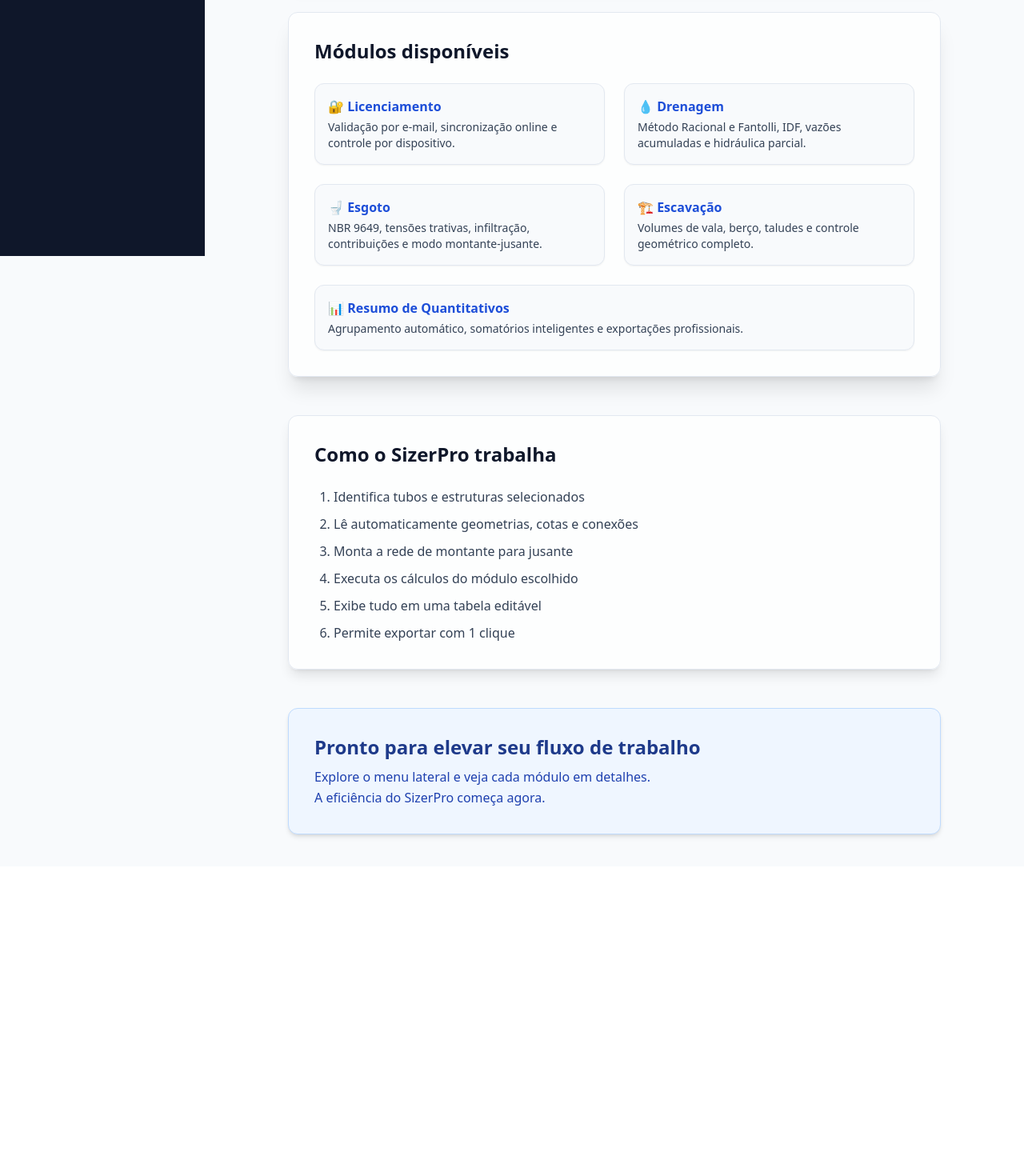
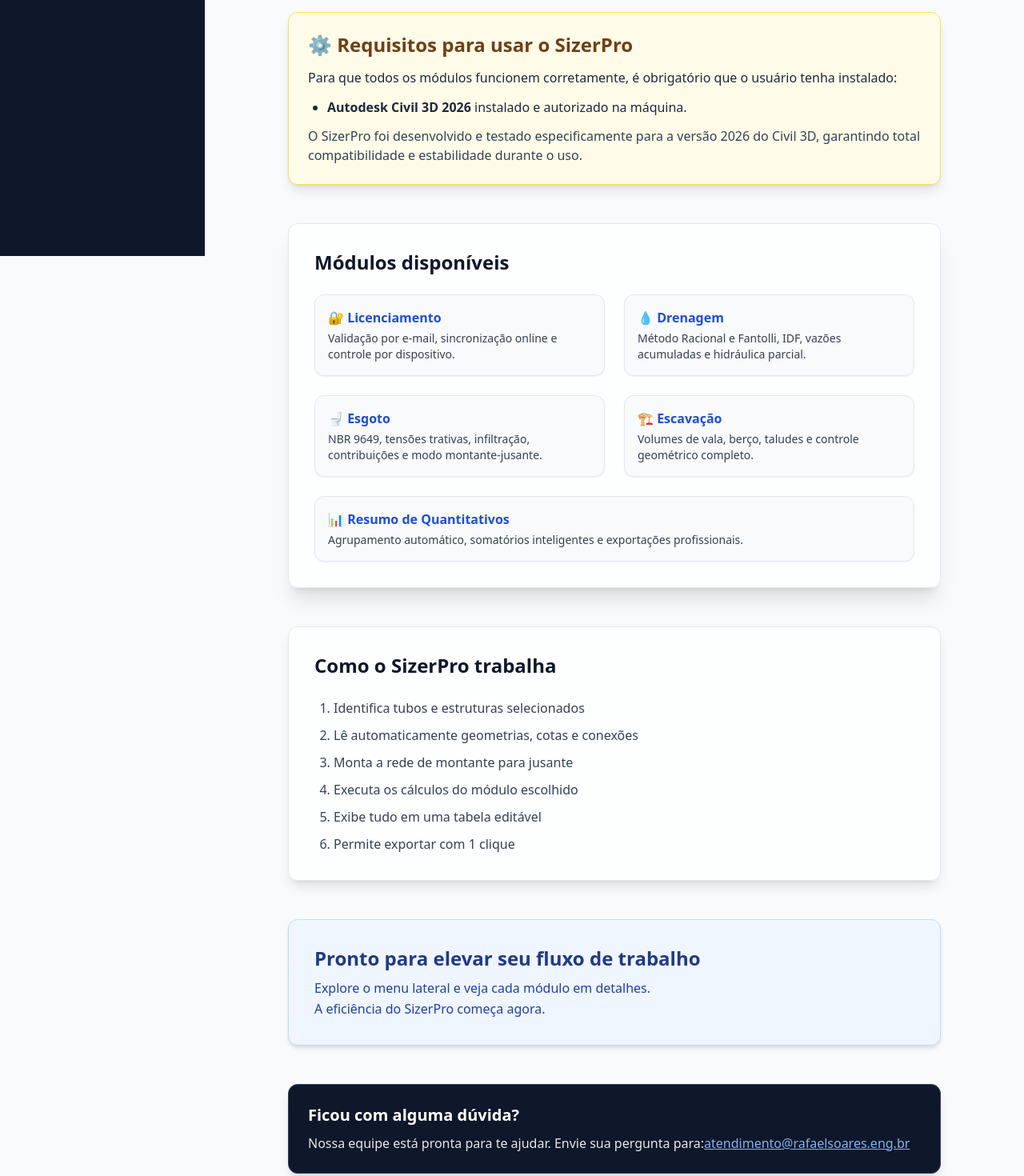
Before and after one commit to rafaelmagalhaessoares/sizerproajuda, a React (Vite) app: page / in a window 1280 px wide. Shown: the part 480-1950 px from the top of the page at 80% size. Before the commit the page ends 1563 px from the top, so only its background shows below. Built offline with nearby package versions, Linux system fonts and the light colour scheme.

Commit message:
Ajustes nos textos

```diff
--- a/index.html
+++ b/index.html
@@ -4,6 +4,7 @@
     <meta charset="UTF-8" />
     <meta name="viewport" content="width=device-width, initial-scale=1.0" />
     <title>Ajuda | SizerPro</title>
+    <link rel="icon" type="image/png" href="/Logo-AzulEscuro.png" />
   </head>
   <body>
     <div id="root"></div>
--- a/src/Help.jsx
+++ b/src/Help.jsx
@@ -159,6 +159,28 @@
   </p>
 </div>
 
+{/* CARD — Requisitos */}
+<div className="bg-yellow-50 border border-yellow-300 p-6 rounded-xl shadow-lg mt-10">
+  <h3 className="text-2xl font-bold text-yellow-900 flex items-center gap-2">
+    ⚙️ Requisitos para usar o SizerPro
+  </h3>
+
+  <p className="text-slate-800 mt-3 leading-relaxed">
+    Para que todos os módulos funcionem corretamente, é obrigatório que o usuário tenha instalado:
+  </p>
+
+  <ul className="list-disc ml-6 mt-3 text-slate-800 space-y-1">
+    <li>
+      <strong>Autodesk Civil 3D 2026</strong> instalado e autorizado na máquina.
+    </li>
+  </ul>
+
+  <p className="text-slate-700 mt-3">
+    O SizerPro foi desenvolvido e testado especificamente para a versão 2026 do Civil 3D,
+    garantindo total compatibilidade e estabilidade durante o uso.
+  </p>
+</div>
+
 
 
     {/* MÓDULOS */}
@@ -243,6 +265,20 @@
         A eficiência do SizerPro começa agora.
       </p>
     </div>
+{/* CARD — Suporte */}
+<div className="mt-12 bg-slate-900 text-white p-6 rounded-xl shadow-lg border border-slate-700">
+  <h3 className="text-xl font-semibold mb-2"> Ficou com alguma dúvida?</h3>
+  <p className="opacity-90 leading-relaxed">
+    Nossa equipe está pronta para te ajudar.
+    Envie sua pergunta para:
+    <a
+       href= "mailto:atendimento@rafaelsoares.eng.br"
+      className="underline text-blue-300 hover:text-blue-200"
+    >
+      atendimento@rafaelsoares.eng.br
+    </a>
+  </p>
+</div>
 
   </section>
 )}
@@ -306,7 +342,20 @@
         <li>Licenças expiradas permanecem inativas até regularização.</li>
       </ul>
     </div>
-
+{/* CARD — Suporte */}
+<div className="mt-12 bg-slate-900 text-white p-6 rounded-xl shadow-lg border border-slate-700">
+  <h3 className="text-xl font-semibold mb-2"> Ficou com alguma dúvida?</h3>
+  <p className="opacity-90 leading-relaxed">
+    Nossa equipe está pronta para te ajudar.
+    Envie sua pergunta para:
+    <a
+       href= "mailto:atendimento@rafaelsoares.eng.br"
+      className="underline text-blue-300 hover:text-blue-200"
+    >
+      atendimento@rafaelsoares.eng.br
+    </a>
+  </p>
+</div>
   </section>
 )}
 
@@ -799,6 +848,20 @@
         O SizerPro processa tudo e atualiza a tabela.
       </p>
     </div>
+    {/* CARD — Suporte */}
+<div className="mt-12 bg-slate-900 text-white p-6 rounded-xl shadow-lg border border-slate-700">
+  <h3 className="text-xl font-semibold mb-2"> Ficou com alguma dúvida?</h3>
+  <p className="opacity-90 leading-relaxed">
+    Nossa equipe está pronta para te ajudar.
+    Envie sua pergunta para:
+    <a
+       href= "mailto:atendimento@rafaelsoares.eng.br"
+      className="underline text-blue-300 hover:text-blue-200"
+    >
+      atendimento@rafaelsoares.eng.br
+    </a>
+  </p>
+</div>
   </section>
 )}
 
@@ -1473,7 +1536,20 @@
         O SizerPro processa tudo e atualiza a tabela.
       </p>
     </div>
-
+{/* CARD — Suporte */}
+<div className="mt-12 bg-slate-900 text-white p-6 rounded-xl shadow-lg border border-slate-700">
+  <h3 className="text-xl font-semibold mb-2"> Ficou com alguma dúvida?</h3>
+  <p className="opacity-90 leading-relaxed">
+    Nossa equipe está pronta para te ajudar.
+    Envie sua pergunta para:
+    <a
+       href= "mailto:atendimento@rafaelsoares.eng.br"
+      className="underline text-blue-300 hover:text-blue-200"
+    >
+      atendimento@rafaelsoares.eng.br
+    </a>
+  </p>
+</div>
   </section>
 )}
 
@@ -1785,7 +1861,20 @@
       </div>
 
     </div>
-
+{/* CARD — Suporte */}
+<div className="mt-12 bg-slate-900 text-white p-6 rounded-xl shadow-lg border border-slate-700">
+  <h3 className="text-xl font-semibold mb-2"> Ficou com alguma dúvida?</h3>
+  <p className="opacity-90 leading-relaxed">
+    Nossa equipe está pronta para te ajudar.
+    Envie sua pergunta para:
+    <a
+       href= "mailto:atendimento@rafaelsoares.eng.br"
+      className="underline text-blue-300 hover:text-blue-200"
+    >
+      atendimento@rafaelsoares.eng.br
+    </a>
+  </p>
+</div>
   </section>
 
 
@@ -1938,7 +2027,20 @@
       </div>
 
     </div>
-
+{/* CARD — Suporte */}
+<div className="mt-12 bg-slate-900 text-white p-6 rounded-xl shadow-lg border border-slate-700">
+  <h3 className="text-xl font-semibold mb-2"> Ficou com alguma dúvida?</h3>
+  <p className="opacity-90 leading-relaxed">
+    Nossa equipe está pronta para te ajudar.
+    Envie sua pergunta para:
+    <a
+       href= "mailto:atendimento@rafaelsoares.eng.br"
+      className="underline text-blue-300 hover:text-blue-200"
+    >
+      atendimento@rafaelsoares.eng.br
+    </a>
+  </p>
+</div>
   </section>
 )}
 
```
Also changed, not shown: public/Logo-AzulEscuro.png (added).
